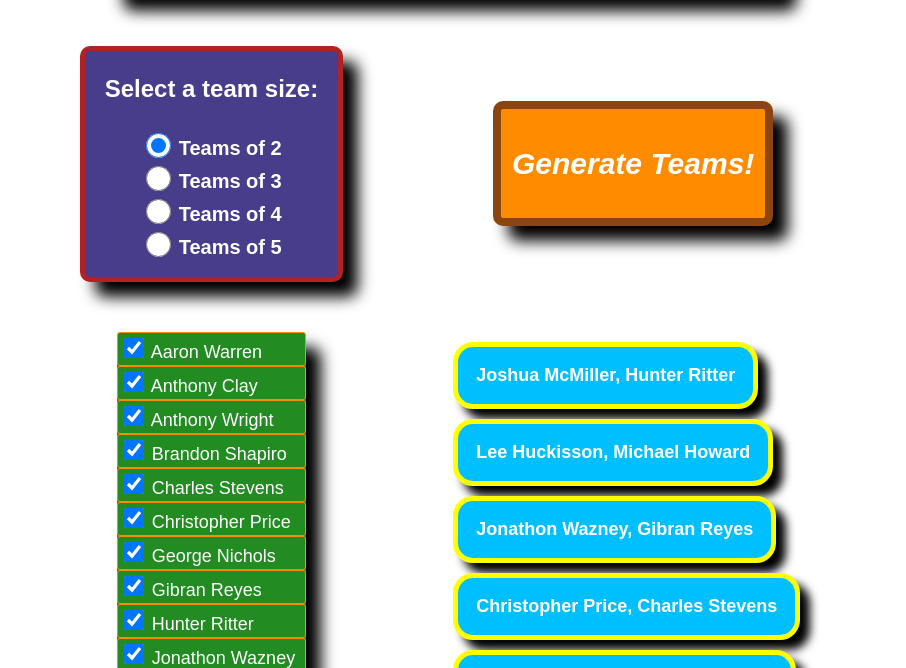
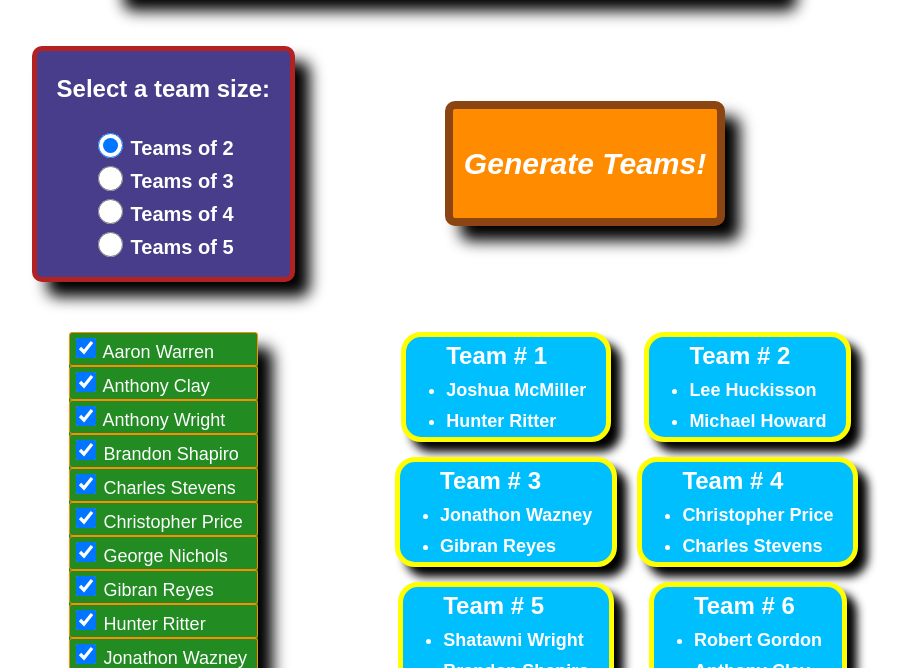
Before and after one commit to neoTemores/Random-Name-Generator, a plain HTML site: page index.html in a window 1280 px wide. Both pictures are taken after a click on the button "Generate Teams!". Shown: the part 132-800 px from the top of the page, without its empty margins (195-1101 px from the left). Drawn offline with Linux system fonts and the light colour scheme.

Commit message:
grid added to results

```diff
--- a/app.js
+++ b/app.js
@@ -38,11 +38,19 @@ function displayTeams(array) {
     resultContainer.innerHTML = ""
 
     for (let i = 0; i < array.length; i++) {
-        let current = array[i];
         let teamDiv = document.createElement('div');
         teamDiv.classList.add('team');
+        let ul = document.createElement('ul');
+        ul.textContent = `Team # ${i + 1}`
+        ul.id = "unorderedList"
 
-        teamDiv.textContent = current.toString();
+        for (let j = 0; j < array[i].length; j++) {
+            let li = document.createElement('li')
+            li.textContent = array[i][j];
+            li.classList.add('listItem')
+            ul.appendChild(li)
+        }
+        teamDiv.appendChild(ul)
 
         resultContainer.appendChild(teamDiv);
 
--- a/styles.css
+++ b/styles.css
@@ -5,17 +5,19 @@
 body {
     background-image: url("./images/south-park-bus-stop.jpg");
 
-    /* background-image: url("./images/southpark.png"); */
     background-size: cover;
+}
+
+body:hover {
+    cursor: default;
 }
 
 #homeContainer {
     display: grid;
-    grid-template-columns: autos auto;
+    grid-template-columns: auto auto;
     grid-gap: 50px;
     grid-column-gap: 100px;
     justify-content: center;
-
 
     grid-template-areas:
         "header header"
@@ -74,11 +76,20 @@ input.radioBtn {
     font-size: 20px;
 }
 
+.teamSizeLabel:hover {
+    opacity: 60%;
+}
+
 
 #generateButton {
     grid-area: genButton;
     align-self: center;
     justify-self: start;
+}
+
+#generateButton:hover {
+    position: relative;
+    top: -5px;
 }
 
 #genTeamsBtn {
@@ -109,7 +120,14 @@ input.radioBtn {
 }
 
 #resultContainer {
+    height: fit-content;
     grid-area: resultTeams;
+    display: grid;
+    grid-template-columns: auto auto;
+    grid-template-rows: repeat(5, auto);
+    grid-column-gap: 20px;
+    justify-items: center;
+    align-items: center;
 }
 
 .nameBox {
@@ -119,11 +137,13 @@ input.radioBtn {
     padding-right: 10px;
 
     color: white;
-    /* font-weight: bold; */
     background-color: forestgreen;
     border-radius: 3px;
-    /* margin: 1px; */
     border: 1px solid darkorange;
+}
+
+.nameBox:hover {
+    opacity: 60%;
 }
 
 input.checkbox {
@@ -132,12 +152,30 @@ input.checkbox {
     cursor: pointer;
 }
 
+#unorderedList {
+    font-size: 24px;
+    margin-top: 5px;
+    margin-bottom: 5px;
+}
+
+.listItem {
+    font-size: 18px;
+    padding-top: 10px;
+}
+
+.listItem:hover {
+    opacity: 60%;
+    cursor: default;
+}
+
 .team {
     color: white;
     width: fit-content;
+    height: fit-content;
     border-radius: 20px;
-    margin: 10px;
-    padding: 1em;
+    margin-bottom: 15px;
+
+    padding-right: 20px;
     background-color: deepskyblue;
     font-size: 18px;
     font-weight: bold;
```
